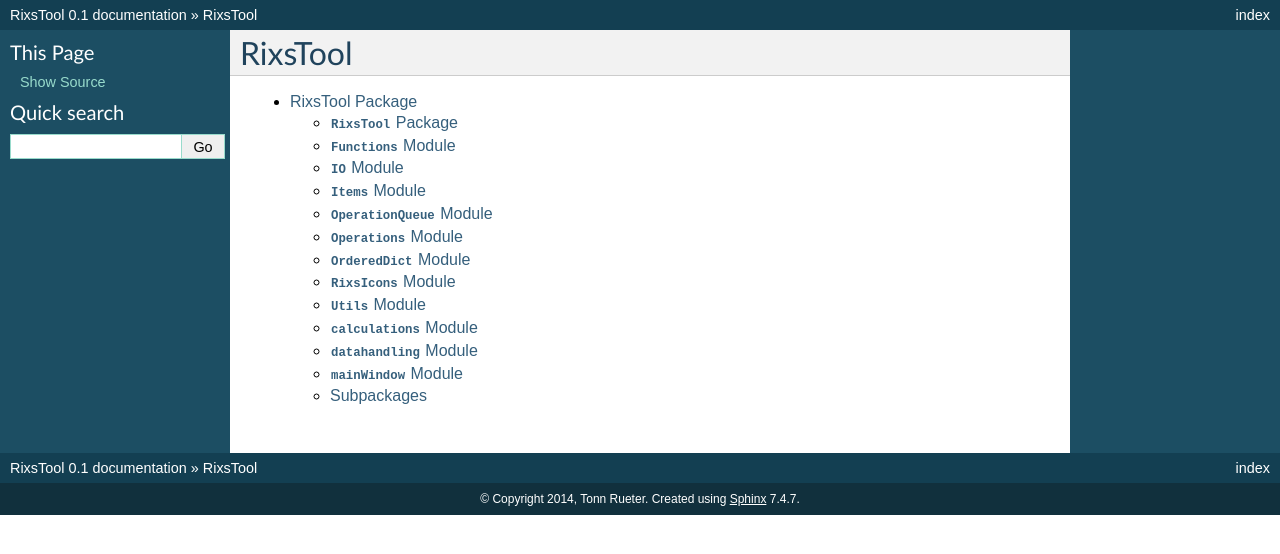
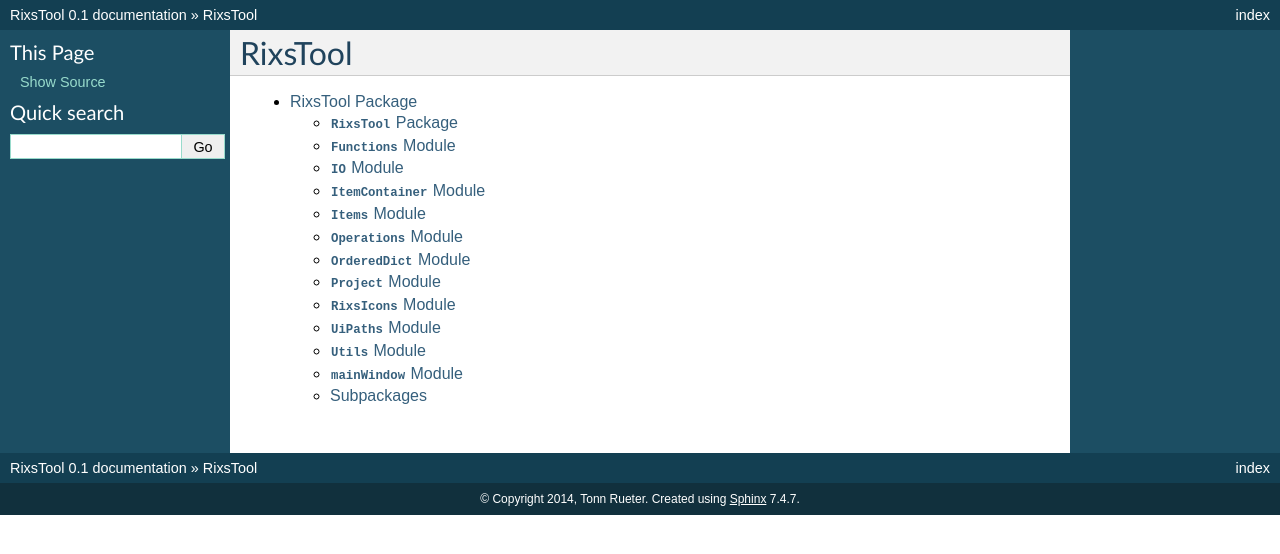
Before and after one commit to kif/RixsTool, a Sphinx documentation site: the page built from Docs/source/modules.rst, in a window 1280 px wide. Shown: the top 554 px of the page. Built offline with Sphinx 7.4.7, drawn with Linux system fonts in a browser that asks for light colours; formulas are drawn with MathJax 3; pages that are not in the unit, such as notebooks, are missing from menus.

Commit message:
Edited Docs

```diff
--- a/Docs/source/RixsTool.rst
+++ b/Docs/source/RixsTool.rst
@@ -25,18 +25,18 @@
     :undoc-members:
     :show-inheritance:
 
+:mod:`ItemContainer` Module
+---------------------------
+
+.. automodule:: RixsTool.ItemContainer
+    :members:
+    :undoc-members:
+    :show-inheritance:
+
 :mod:`Items` Module
 -------------------
 
 .. automodule:: RixsTool.Items
-    :members:
-    :undoc-members:
-    :show-inheritance:
-
-:mod:`OperationQueue` Module
-----------------------------
-
-.. automodule:: RixsTool.OperationQueue
     :members:
     :undoc-members:
     :show-inheritance:
@@ -57,6 +57,14 @@
     :undoc-members:
     :show-inheritance:
 
+:mod:`Project` Module
+---------------------
+
+.. automodule:: RixsTool.Project
+    :members:
+    :undoc-members:
+    :show-inheritance:
+
 :mod:`RixsIcons` Module
 -----------------------
 
@@ -65,26 +73,18 @@
     :undoc-members:
     :show-inheritance:
 
+:mod:`UiPaths` Module
+---------------------
+
+.. automodule:: RixsTool.UiPaths
+    :members:
+    :undoc-members:
+    :show-inheritance:
+
 :mod:`Utils` Module
 -------------------
 
 .. automodule:: RixsTool.Utils
-    :members:
-    :undoc-members:
-    :show-inheritance:
-
-:mod:`calculations` Module
---------------------------
-
-.. automodule:: RixsTool.calculations
-    :members:
-    :undoc-members:
-    :show-inheritance:
-
-:mod:`datahandling` Module
---------------------------
-
-.. automodule:: RixsTool.datahandling
     :members:
     :undoc-members:
     :show-inheritance:
```
Also changed, not shown: other parts of Docs/source/RixsTool.rst (+0 -1 lines).
